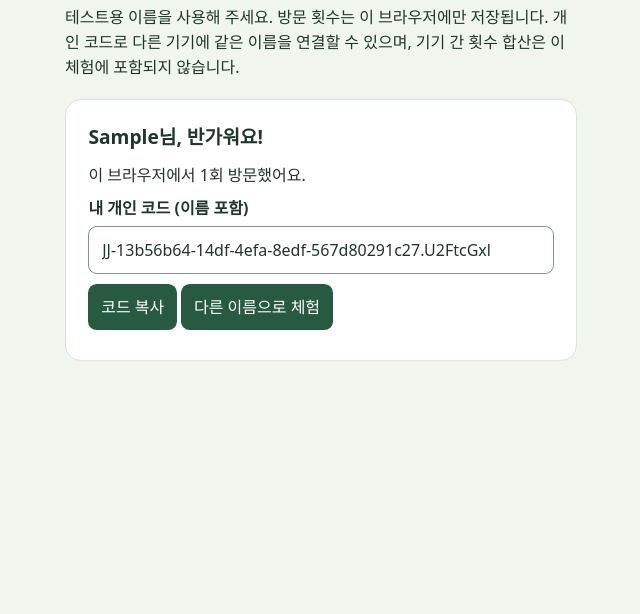
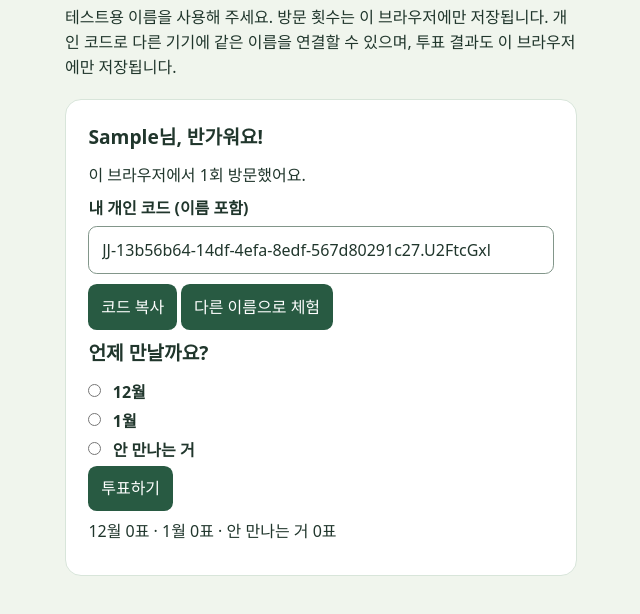
Before and after one commit to 930810/traveler-h0_0y, a plain HTML site: page visitor-demo.html in a window 1280 px wide. Both pictures are taken after typing "Sample" into the empty fields and a click on the button "개인 코드 만들기". Shown: the part 148-762 px from the top of the page, without its empty margins (319-959 px from the left). Drawn offline with Linux system fonts and the light colour scheme.

Commit message:
Add three-option meeting poll to visitor demo

```diff
--- a/visitor-demo.html
+++ b/visitor-demo.html
@@ -6,13 +6,14 @@
 <title>제주여행 방문 등록 체험</title>
 <style>
 *{box-sizing:border-box}body{margin:0;background:#f0f5ed;color:#20362c;font:1rem/1.55 system-ui,sans-serif}main{max-width:34rem;margin:auto;padding:3rem 1rem}h1{font-size:clamp(1.8rem,7vw,2.6rem);margin:.5rem 0}section{background:white;border:1px solid #d8e5da;border-radius:1rem;padding:1.4rem;margin-top:1.2rem}h2{font-size:1.2rem;margin:0 0 .7rem}label{display:block;font-weight:600}input,button{font:inherit;border-radius:.55rem;padding:.65rem .8rem}input{width:100%;margin:.35rem 0 .65rem;border:1px solid #82968a;color:inherit}button{border:0;background:#285a42;color:white;cursor:pointer}p{margin:.5rem 0}#message{color:#a02020}a{color:#285a42}
+#poll input { width: auto; margin-right: .45rem; }
 </style>
 </head>
 <body>
 <main>
 <a href="./jeju_trip_itinerary.html">← 제주여행</a>
 <h1>방문 등록 체험</h1>
-<p>테스트용 이름을 사용해 주세요. 방문 횟수는 이 브라우저에만 저장됩니다. 개인 코드로 다른 기기에 같은 이름을 연결할 수 있으며, 기기 간 횟수 합산은 이 체험에 포함되지 않습니다.</p>
+<p>테스트용 이름을 사용해 주세요. 방문 횟수는 이 브라우저에만 저장됩니다. 개인 코드로 다른 기기에 같은 이름을 연결할 수 있으며, 투표 결과도 이 브라우저에만 저장됩니다.</p>
 <div id="registration">
 <section>
 <h2>처음 방문했어요</h2>
@@ -26,7 +27,7 @@
 <h2>다른 기기에서 발급받았어요</h2>
 <form id="connect">
 <label for="code">개인 코드</label>
-<input id="code" required maxlength="180" spellcheck="false" autocomplete="off" autocapitalize="off">
+<input id="code" required maxlength="220" spellcheck="false" autocomplete="off" autocapitalize="off">
 <button>기존 코드로 연결</button>
 </form>
 </section>
@@ -39,6 +40,14 @@
 <button id="copy" type="button">코드 복사</button>
 <button id="switch" type="button">다른 이름으로 체험</button>
 <p id="copy-status" role="status"></p>
+<h2>언제 만날까요?</h2>
+<form id="poll">
+<label><input type="radio" name="vote" value="dec" required> 12월</label>
+<label><input type="radio" name="vote" value="jan"> 1월</label>
+<label><input type="radio" name="vote" value="none"> 안 만나는 거</label>
+<button>투표하기</button>
+</form>
+<p id="results" role="status"></p>
 </section>
 <p id="message" role="alert"></p>
 </main>
@@ -59,11 +68,30 @@ function encode(name) {
 }
 function nameFrom(code) {
   const match = /^JJ-[0-9a-f-]{36}\.([A-Za-z0-9+/]+={0,2})$/.exec(code);
-  if (!match || code.length > 180) throw new Error('invalid code');
+  if (!match || code.length > 220) throw new Error('invalid code');
   const name = new TextDecoder('utf-8', { fatal: true }).decode(Uint8Array.from(atob(match[1]), (char) => char.charCodeAt(0))).trim();
   if (!name || name.length > 30) throw new Error('invalid name');
   return name;
 }
+const votesKey = 'jeju-visitor-demo-votes';
+const options = { dec: '12월', jan: '1월', none: '안 만나는 거' };
+function showVotes() {
+  const votes = JSON.parse(storage.getItem(votesKey) || '{}');
+  const code = storage.getItem(profileKey);
+  for (const radio of get('poll').elements.vote) {
+    radio.checked = radio.value === votes[code];
+  }
+  get('results').textContent = Object.entries(options).map(([value, label]) =>
+    label + ' ' + Object.values(votes).filter((vote) => vote === value).length + '표'
+  ).join(' · ');
+}
+get('poll').addEventListener('submit', (event) => {
+  event.preventDefault();
+  const votes = JSON.parse(storage.getItem(votesKey) || '{}');
+  votes[storage.getItem(profileKey)] = new FormData(event.currentTarget).get('vote');
+  storage.setItem(votesKey, JSON.stringify(votes));
+  showVotes();
+});
 function visit(code) {
   if (!storage) return;
   const name = nameFrom(code);
@@ -77,6 +105,7 @@ function visit(code) {
   get('greeting').textContent = name + '님, 반가워요!';
   get('count').textContent = '이 브라우저에서 ' + count + '회 방문했어요.';
   get('personal').value = code;
+  showVotes();
 }
 get('register').addEventListener('submit', (event) => {
   event.preventDefault();
```
